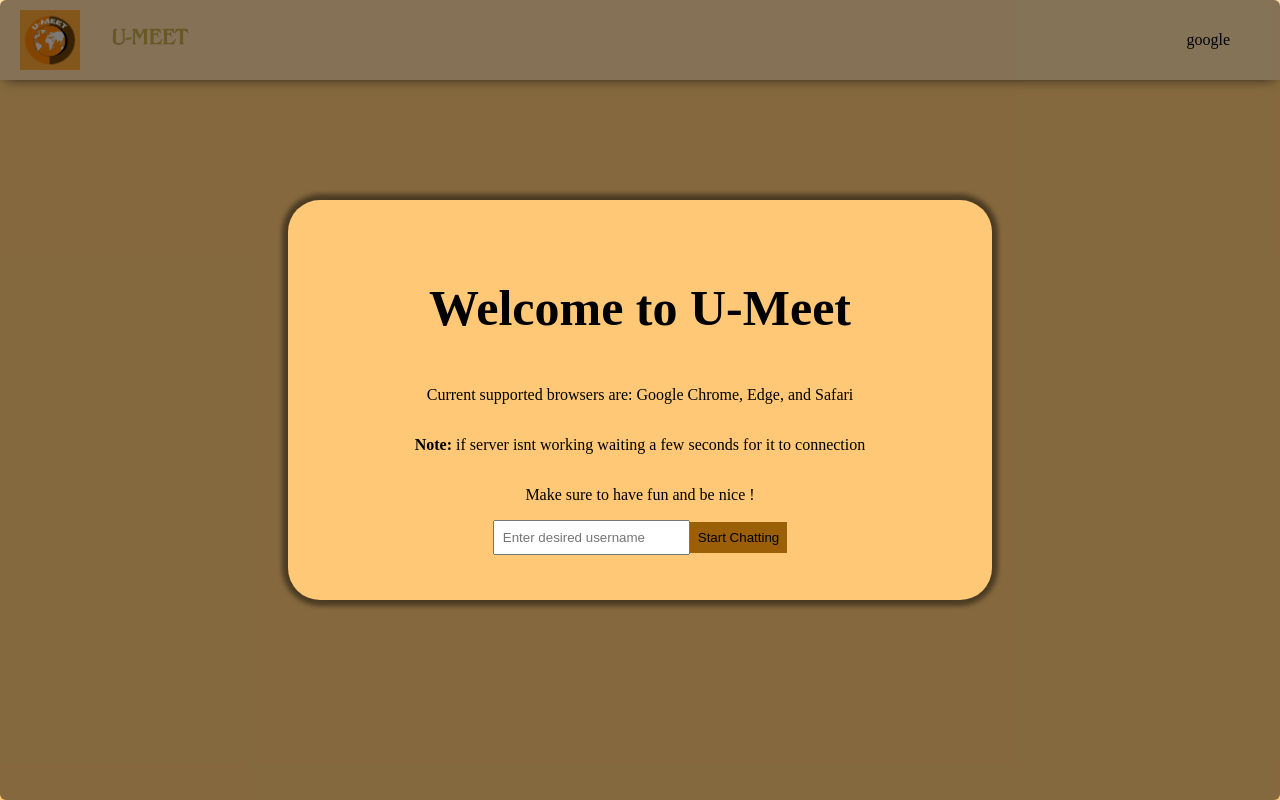
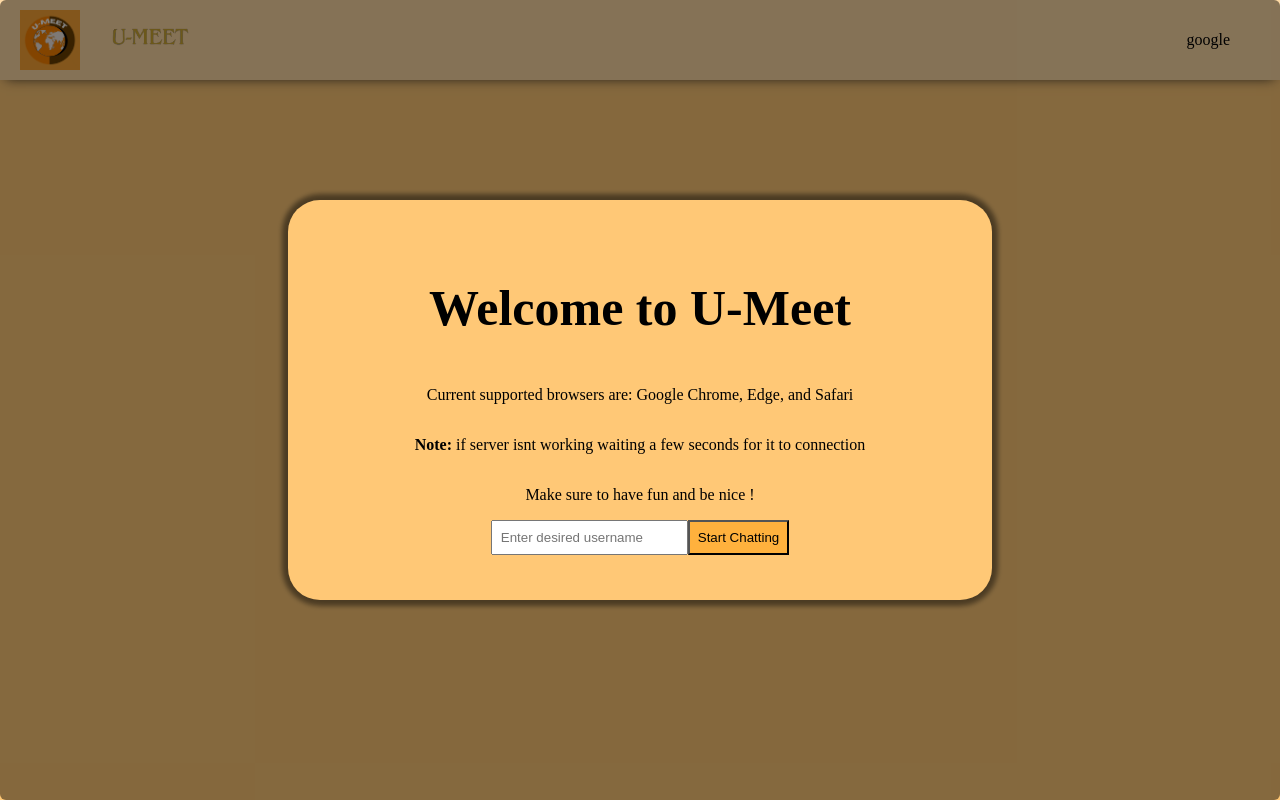
Before and after one commit to MunFahim/u-meet-client, a React (Vite) app: page / in a window 1280 px wide. Built offline with nearby package versions, Linux system fonts and the light colour scheme; no server answers; what @fvilers/disable-react-devtools would draw is missing.

Commit message:
updated styling

```diff
--- a/src/components/SetUsername/index.css
+++ b/src/components/SetUsername/index.css
@@ -34,12 +34,12 @@
 }
 .submitUserInput{
     padding: 8px;
-    background-color: rgb(204, 130, 18);
-    border: none;
+    background-color: rgb(255, 177, 61)
 }
-.submitUserInput{
-    background-color: rgb(155, 95, 7);
+.submitUserInput:hover{
+    background-color: rgb(255, 159, 14)
 }
+
 .userEnter{
     display: flex;
     flex-wrap: wrap;
```
